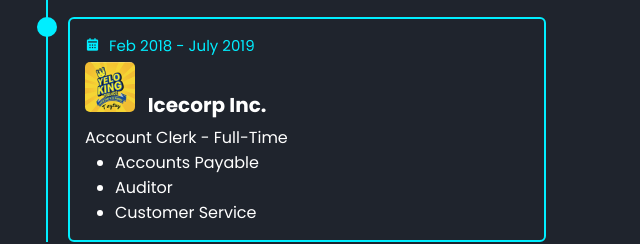
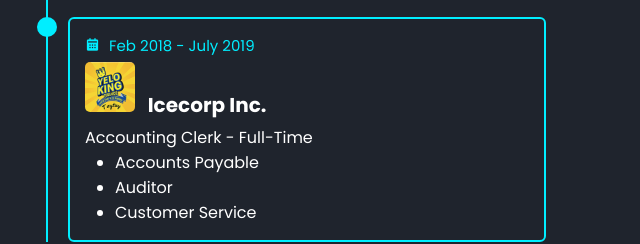
Before and after one commit to greggibera/MyProfile, a plain HTML site: page index.html in a window 1280 px wide. Shown: the part 2360-2604 px from the top of the page, 619-1259 px from the left. Drawn offline with nearby package versions, Linux system fonts and the light colour scheme.

Commit message:
small update

```diff
--- a/index.html
+++ b/index.html
@@ -152,7 +152,7 @@
                   <i class='bx bxs-calendar'></i> Feb 2018 - July 2019
                 </div>
                 <h3> <img  class="image-bm" src="images/iceCorp.png" alt=""> &nbsp;&nbsp;Icecorp Inc.</h3>
-                  <p> Account Clerk - Full-Time</p>
+                  <p> Accounting Clerk - Full-Time</p>
                   <ul>
                     <li>Accounts Payable
                     </li>
```
